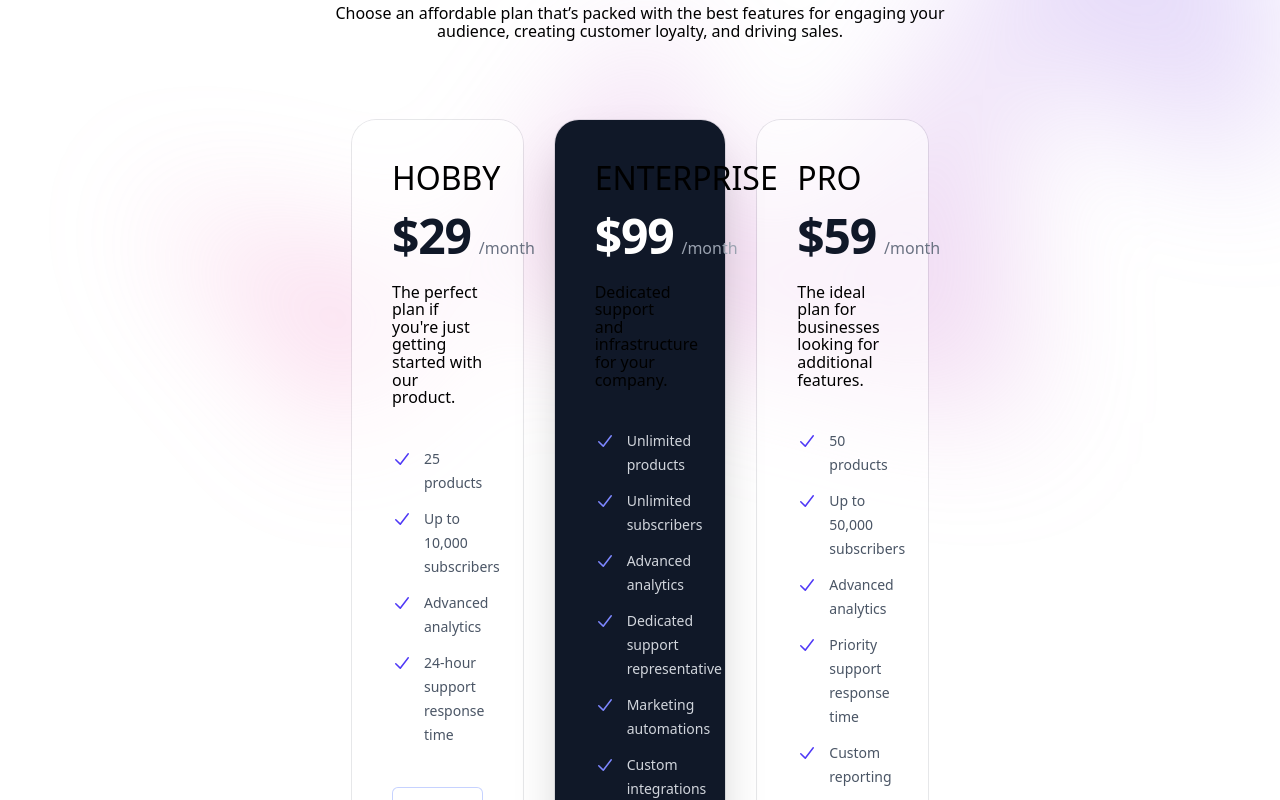
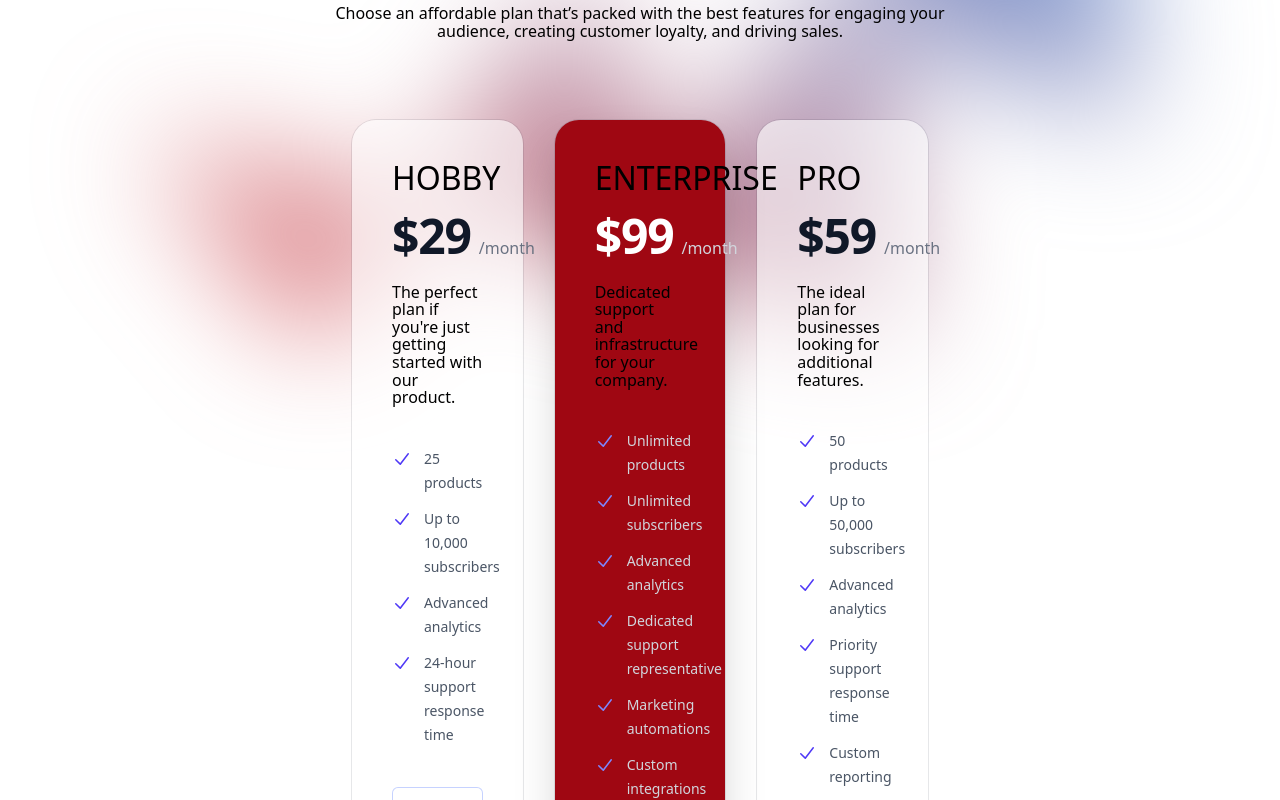
Before and after one commit to britt-young/GulfCoastWDD, a React (Vite) app: page / in a window 1280 px wide. Shown: the part 4260-5060 px from the top of the page. Built offline with nearby package versions, Linux system fonts and the light colour scheme.

Commit message:
bg change

```diff
--- a/src/Components/Pricing.jsx
+++ b/src/Components/Pricing.jsx
@@ -58,7 +58,7 @@ const Pricing = () => {
             clipPath:
               'polygon(74.1% 44.1%, 100% 61.6%, 97.5% 26.9%, 85.5% 0.1%, 80.7% 2%, 72.5% 32.5%, 60.2% 62.4%, 52.4% 68.1%, 47.5% 58.3%, 45.2% 34.5%, 27.5% 76.7%, 0.1% 64.9%, 17.9% 100%, 27.6% 76.8%, 76.1% 97.7%, 74.1% 44.1%)',
           }}
-          className="mx-auto aspect-1155/678 w-[72.1875rem] bg-linear-to-tr from-[#ff80b5] to-[#9089fc] opacity-30"
+          className="mx-auto aspect-1155/678 w-full bg-linear-to-tr from-[#e43d3d] to-[#2a95eb] opacity-90"
         />
       </div>
       <div className="mx-auto max-w-4xl text-center">
@@ -77,7 +77,7 @@ const Pricing = () => {
           <div
             key={tier.id}
             className={classNames(
-              tier.featured ? 'relative bg-gray-900 shadow-2xl' : 'bg-white/60 sm:mx-8 lg:mx-0',
+              tier.featured ? 'relative bg-red-800 shadow-2xl' : 'bg-white/60 sm:mx-8 lg:mx-0',
               'rounded-3xl p-8 ring-1 ring-gray-900/10 sm:p-10 h-full',
             )}
           >
@@ -96,7 +96,7 @@ const Pricing = () => {
               >
                 {tier.priceMonthly}
               </span>
-              <span className={classNames(tier.featured ? 'text-gray-400' : 'text-gray-500', 'text-base')}>/month</span>
+              <span className={classNames(tier.featured ? 'text-gray-300' : 'text-gray-500', 'text-base')}>/month</span>
             </p>
             <p className={classNames(tier.featured ? 'text-gray-300' : 'text-gray-600', 'mt-6 text-base/7')}>
               {tier.description}
@@ -123,7 +123,7 @@ const Pricing = () => {
               aria-describedby={tier.id}
               className={classNames(
                 tier.featured
-                  ? 'bg-indigo-500 text-white shadow-xs hover:bg-indigo-400 focus-visible:outline-indigo-500'
+                  ? 'bg-indigo-500 text-white shadow-xs hover:bg-red-400 focus-visible:outline-indigo-500'
                   : 'text-indigo-600 ring-1 ring-indigo-200 ring-inset hover:ring-indigo-300 focus-visible:outline-indigo-600',
                 'mt-8 block rounded-md px-3.5 py-2.5 text-center text-sm font-semibold focus-visible:outline-2 focus-visible:outline-offset-2 sm:mt-10',
               )}
```
